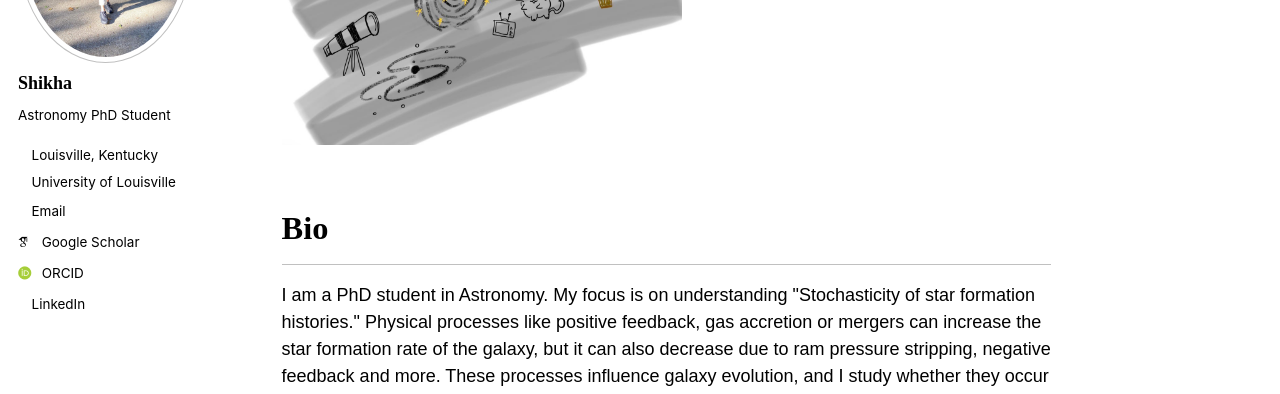
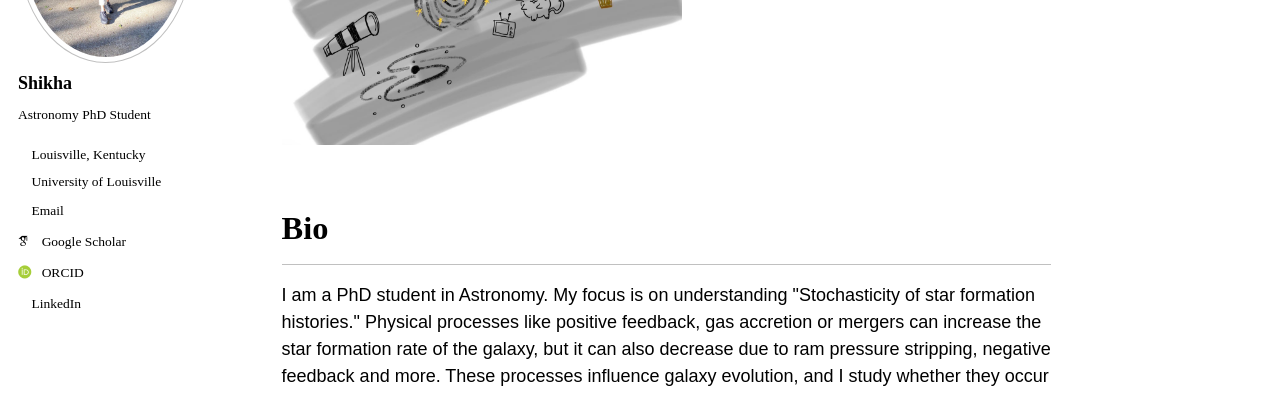
Before and after one commit to pshikha/pshikha.github.io, a Jekyll site: the page built from _pages/about.md, in a window 1280 px wide. Shown: the part 267-661 px from the top of the page. Built offline with Jekyll 4.4.1, drawn with Linux system fonts in a browser that asks for light colours; some web fonts are replaced; a script bundle is joined from its source files by our own code; library files that are not in the unit come from our copies.

Commit message:
Update main.scss

```diff
--- a/assets/css/main.scss
+++ b/assets/css/main.scss
@@ -43,6 +43,15 @@
   font-family: 'Shantell Sans', cursive !important;
 }
 
+/* Playpen Sans for everything below the name in sidebar */
+.author__bio,
+.author__urls,
+.author__urls-wrapper,
+.author__urls li,
+.author__urls a,
+.author__content p {
+  font-family: 'Playpen Sans', cursive !important;
+}
 /* Shantell Sans for name in sidebar */
 .author__name,
 h3.author__name {
```
